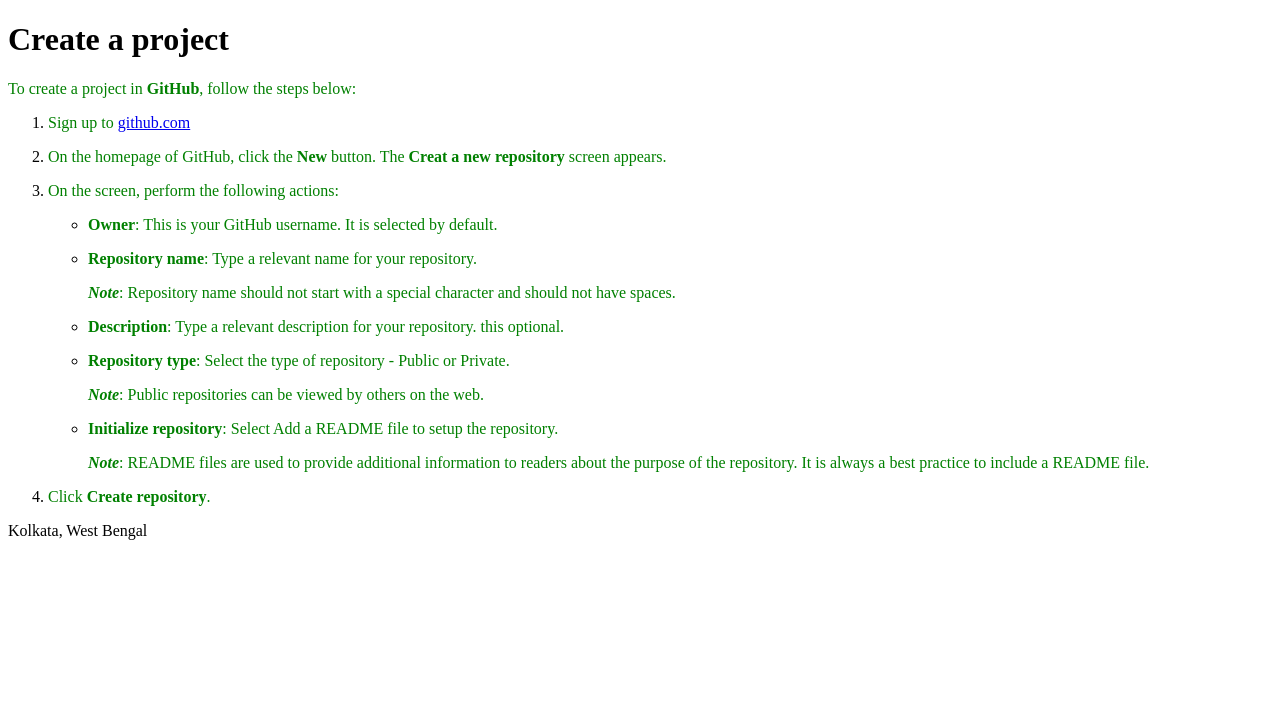
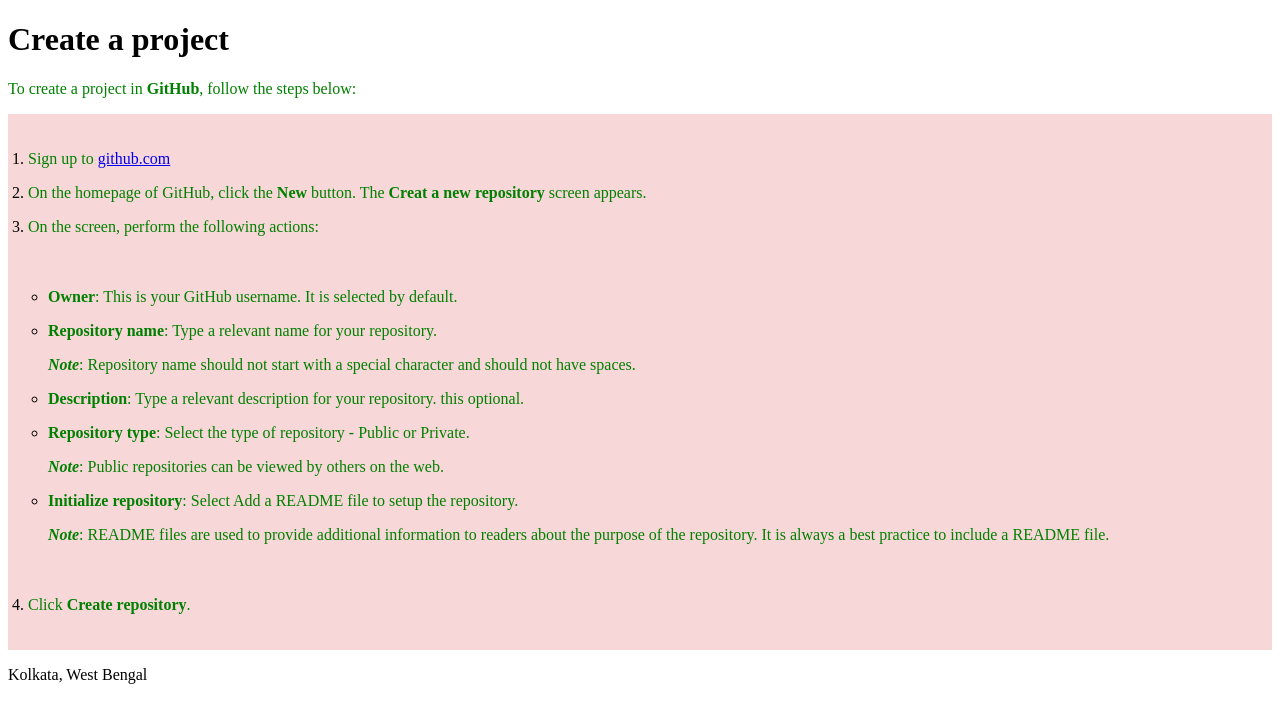
Before and after one commit to biswas3/Assignment, a Jekyll site: the page built from create-a-project.md, in a window 1280 px wide. Shown: the top 723 px of the page. Built offline with Jekyll 4.4.1, drawn with Linux system fonts in a browser that asks for light colours; our own code applies the rules of GitHub Pages for plain Markdown files.

Commit message:
Update style.css

```diff
--- a/assets/css/style.css
+++ b/assets/css/style.css
@@ -1,6 +1,11 @@
 h1 {color:black;}
 p {color:green;}
 ol {
-  color:#000000;}
+  background: #f7d7d7;
+  padding: 20px;
+}
+
 ul {
-  color:#000000;}
+  background: #f7d7d7;
+  padding: 20px;
+}
```
